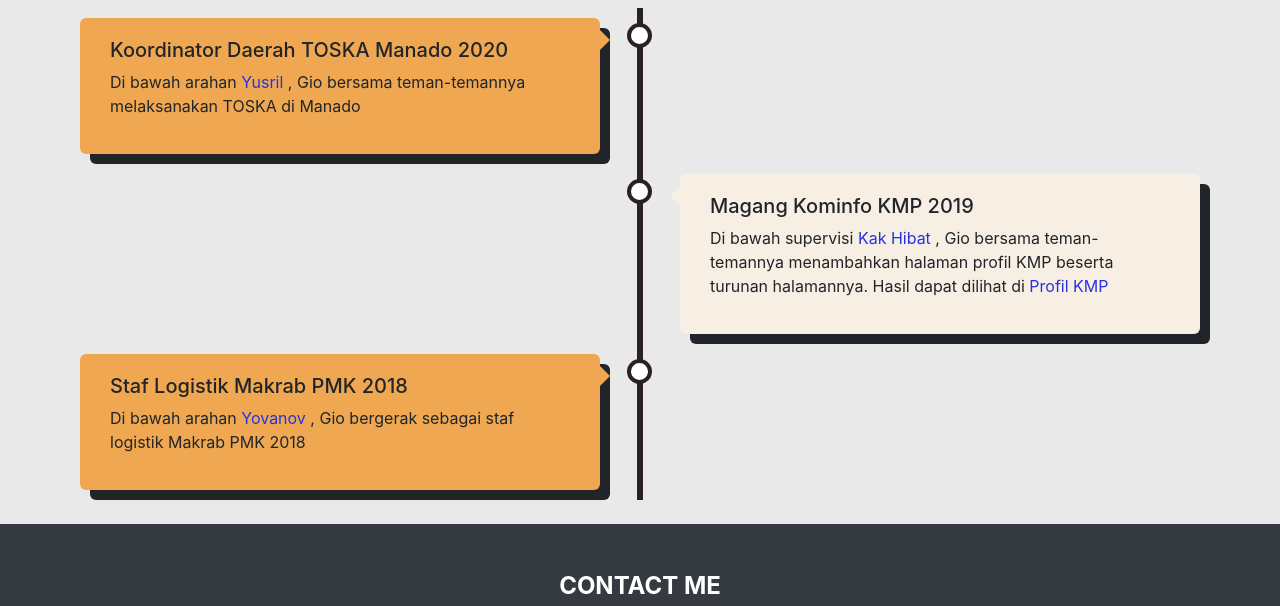
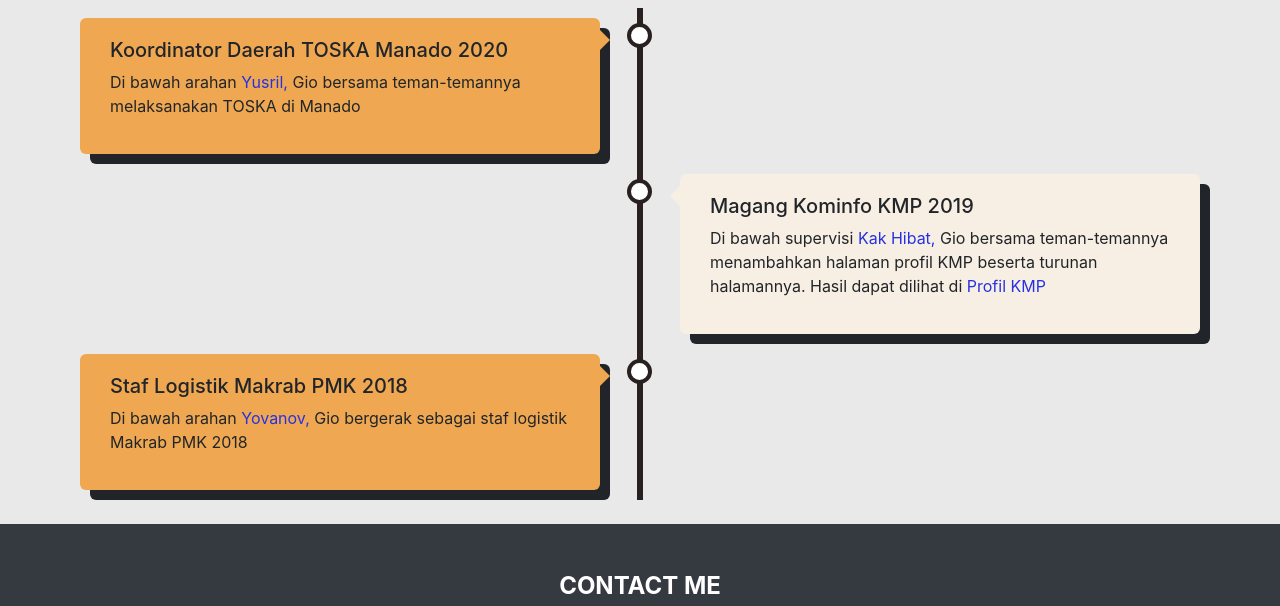
Before and after one commit to KyoAe/project0-resume, a plain HTML site: page experience.html in a window 1280 px wide. Shown: the part 136-742 px from the top of the page. Drawn offline with nearby package versions, Linux system fonts and the light colour scheme.

Commit message:
Fix spaces between link and comment

```diff
--- a/experience.html
+++ b/experience.html
@@ -47,9 +47,9 @@
                         <h5>Koordinator Daerah TOSKA Manado 2020</h5>
                         <p>Di bawah arahan
                             <a class="gio-link" href="https://www.instagram.com/andiyusriill/">
-                                Yusril
+                                Yusril,
                             </a>
-                            , Gio bersama teman-temannya melaksanakan TOSKA di Manado
+                            Gio bersama teman-temannya melaksanakan TOSKA di Manado
                         </p>
                     </div>
                 </div>
@@ -58,10 +58,10 @@
                         <h5>Magang Kominfo KMP 2019</h5>
                         <p>Di bawah supervisi
                             <a class="gio-link" href="https://www.instagram.com/rizqihbt/">
-                                Kak Hibat
+                                Kak Hibat,
                             </a>
-                            , Gio bersama teman-temannya menambahkan halaman profil KMP beserta turunan halamannya.
-                            Hasil dapat dilihat di <a class="gio-link" href="https://kmp-pknstan.org/profil-kmp">Profil KMP</a>
+                            Gio bersama teman-temannya menambahkan halaman profil KMP beserta turunan halamannya.
+                            Hasil dapat dilihat di <a class="gio-link" href="kmp-pknstan.org/profil-kmp">Profil KMP</a>
                         </p>
 
                     </div>
@@ -71,9 +71,9 @@
                         <h5>Staf Logistik Makrab PMK 2018</h5>
                         <p>Di bawah arahan
                             <a class="gio-link" href="https://www.instagram.com/yovanovjp/">
-                                Yovanov
+                                Yovanov,
                             </a>
-                            , Gio bergerak sebagai staf logistik Makrab PMK 2018
+                            Gio bergerak sebagai staf logistik Makrab PMK 2018
                         </p>
                     </div>
                 </div>
```
